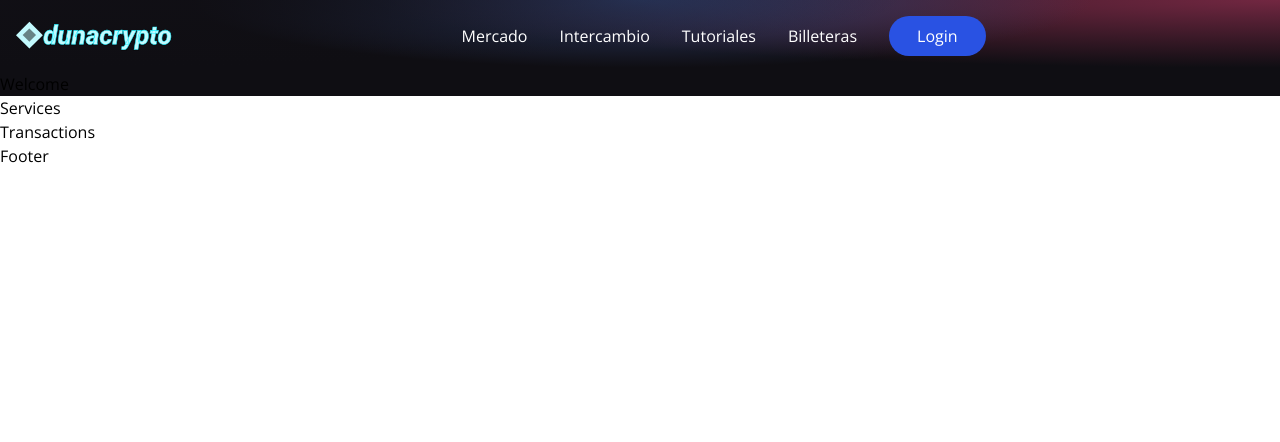
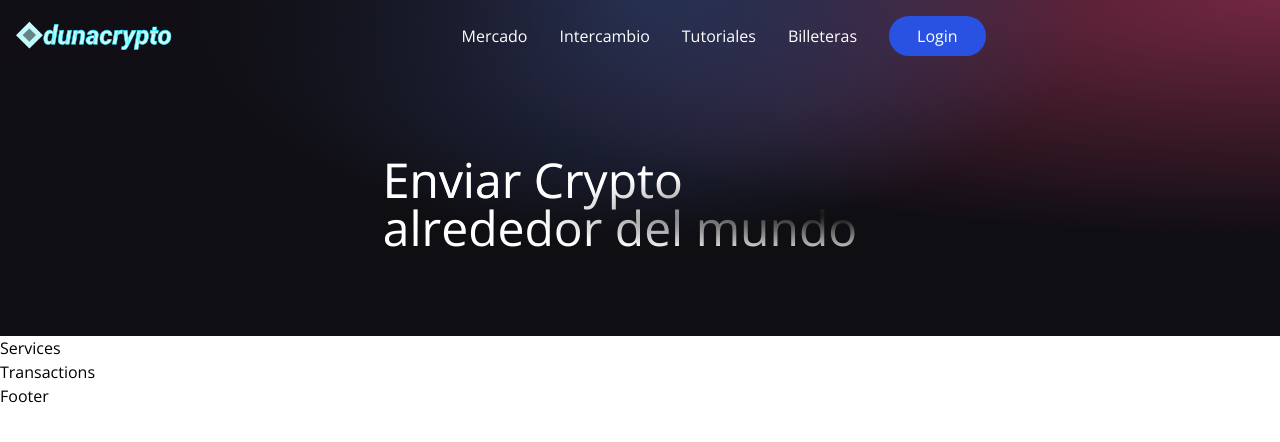
Before and after one commit to dunapanta/Web-3.0-Blockchain-Solidity-App, a Next.js app in the folder client/: page / in a window 1280 px wide. Shown: the top 442 px of the page. Built offline with nearby package versions, Linux system fonts and the light colour scheme.

Commit message:
Begin with welcome page

```diff
--- a/client/src/components/Welcome.tsx
+++ b/client/src/components/Welcome.tsx
@@ -1,7 +1,22 @@
 import React from "react";
+import { AiFillPayCircle } from "react-icons/ai";
+import { SiEthereum } from "react-icons/si";
+import { BsInfoCircle } from "react-icons/bs";
+
+import { Loader } from "./";
 
 const Welcome = () => {
-  return <h1>Welcome</h1>;
+  return (
+    <div className="flex items-center justify-center w-full">
+      <div className="flex flex-col items-start justify-between px-4 py-12 md:flex-row md:p-20">
+        <div className="flex flex-col justify-start flex-1 md:mr-10">
+          <h1 className="py-1 text-3xl text-white sm:text-5xl text-gradient">
+            Enviar Crypto <br /> alrededor del mundo
+          </h1>
+        </div>
+      </div>
+    </div>
+  );
 };
 
 export default Welcome;
```
